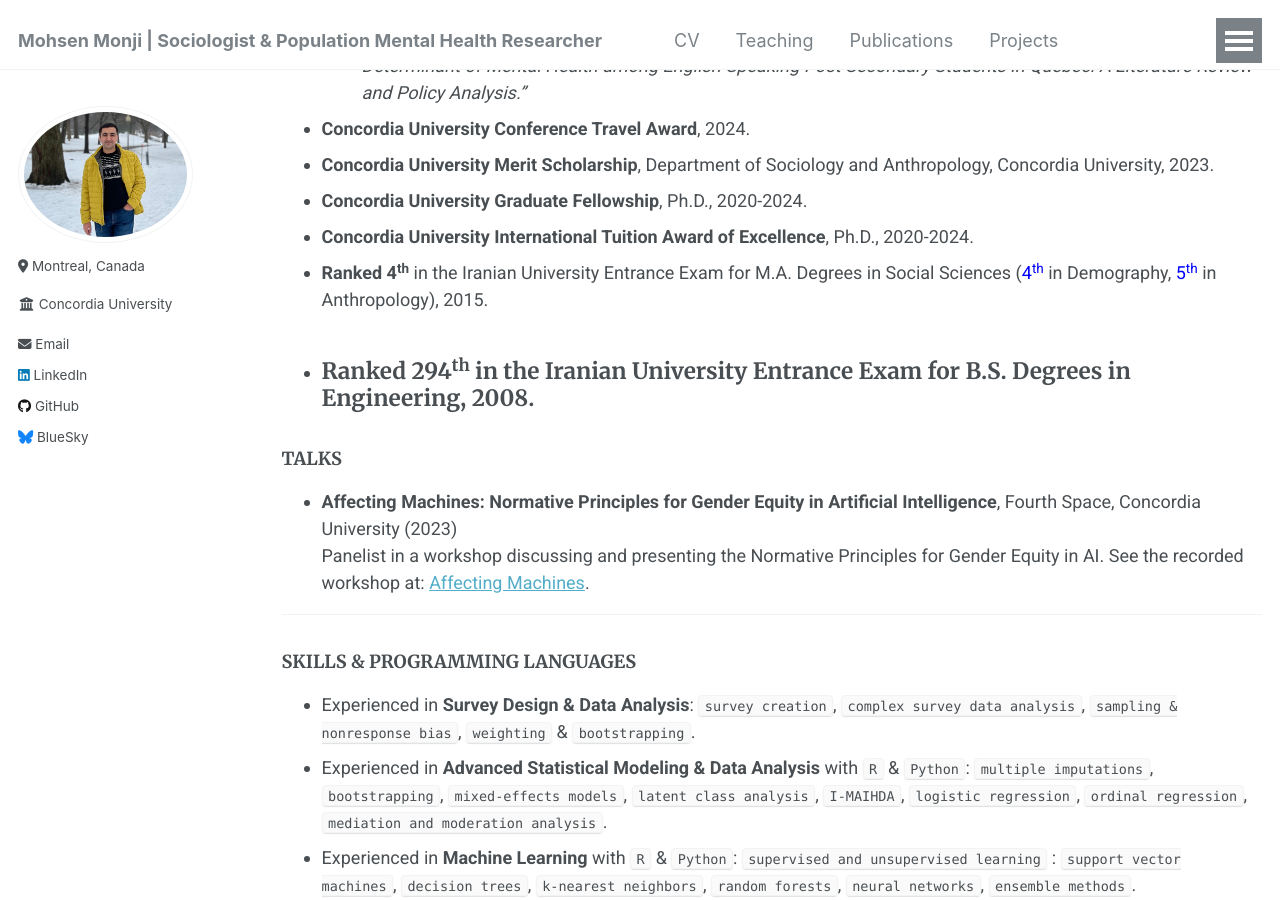
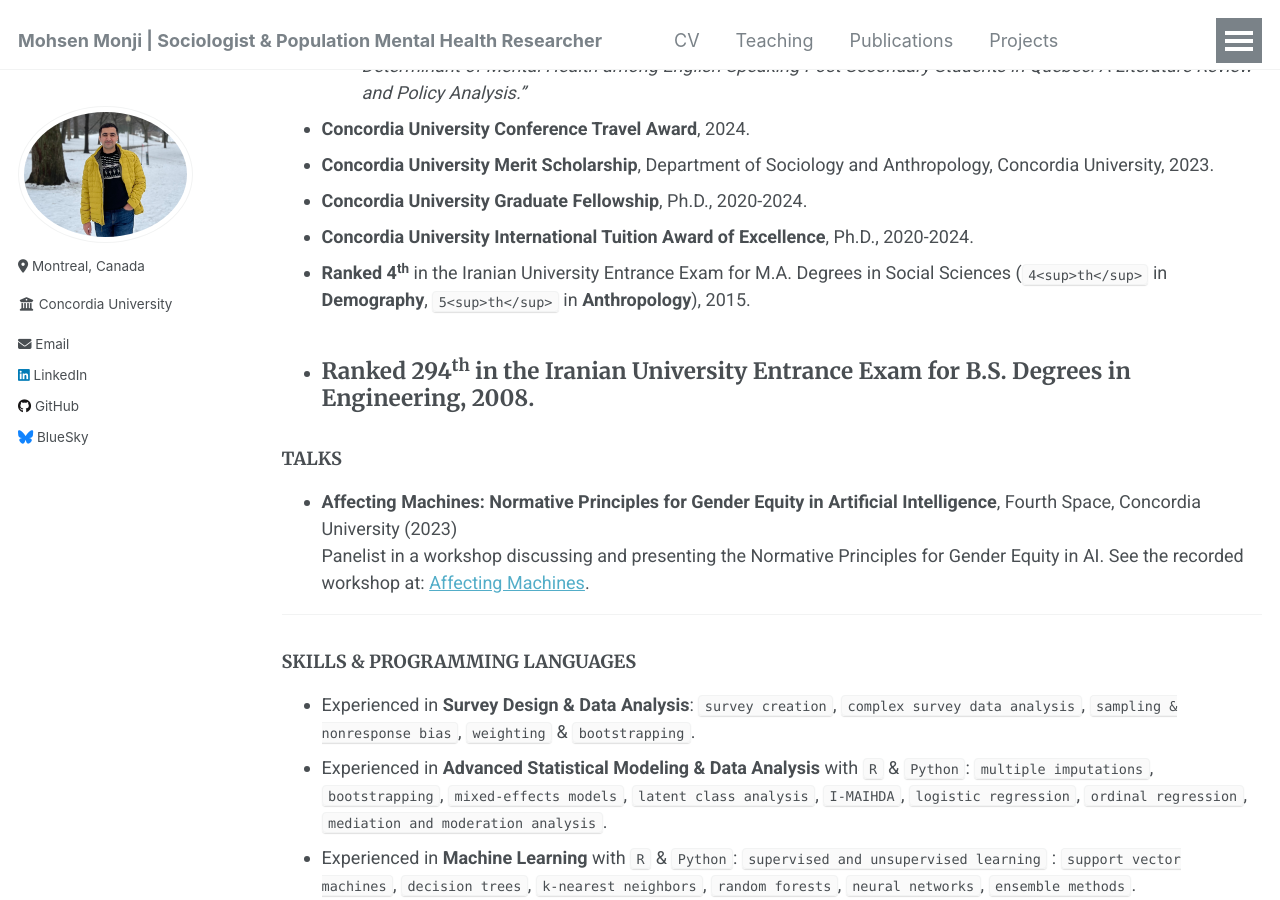
Before and after one commit to Mohsnmonji/mohsnmonji.github.io, a Jekyll site: the page built from _pages/Curriculum Vitae.md, in a window 1280 px wide and 900 px high, scrolled down 2649 px. Built offline with Jekyll 4.4.1, drawn with Linux system fonts in a browser that asks for light colours.

Commit message:
Update Curriculum Vitae.md

```diff
--- a/_pages/Curriculum Vitae.md
+++ b/_pages/Curriculum Vitae.md
@@ -99,7 +99,7 @@ redirect_from:
 - **Concordia University Merit Scholarship**, Department of Sociology and Anthropology, Concordia University, 2023.
 - **Concordia University Graduate Fellowship**, Ph.D., 2020-2024.
 - **Concordia University International Tuition Award of Excellence**, Ph.D., 2020-2024.
-- **Ranked 4<sup>th</sup>** in the Iranian University Entrance Exam for M.A. Degrees in Social Sciences (<span style="color: blue;">4<sup>th</sup></span> in Demography, <span style="color: blue;">5<sup>th</sup></span> in Anthropology), 2015.
+- **Ranked 4<sup>th</sup>** in the Iranian University Entrance Exam for M.A. Degrees in Social Sciences (`4<sup>th</sup>` in **Demography**, `5<sup>th</sup>` in **Anthropology**), 2015.
 - **Ranked 294<sup>th</sup>** in the Iranian University Entrance Exam for B.S. Degrees in Engineering, 2008.
 ---
 
```
